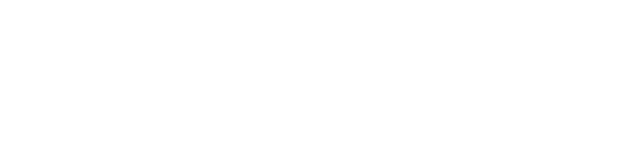
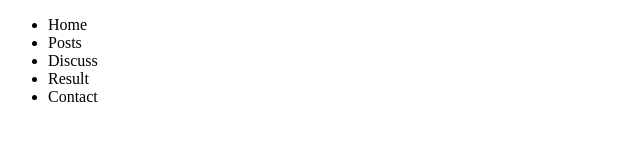
Before and after one commit to AndIAmKevin/-user-.github.io, a plain HTML site: page index.html in a window 1280 px wide. Shown: the whole page, without its empty margins (0-640 px from the left). Drawn offline with Linux system fonts and the light colour scheme.

Commit message:
Update index.html

```diff
--- a/index.html
+++ b/index.html
@@ -6,6 +6,21 @@
 </head>
 
 <body>
+  <nav>
+    <ul>
+      <li>Home</li>
+      <li>Posts</li>
+      <li>Discuss</li>
+      <li>Result</li>
+      <li>Contact</li>
+    </ul>
+  </nav>
+  <main>
+
+  </main>
+  <footer>
+
+  </footer>
 
 </body>
 </html>
```
